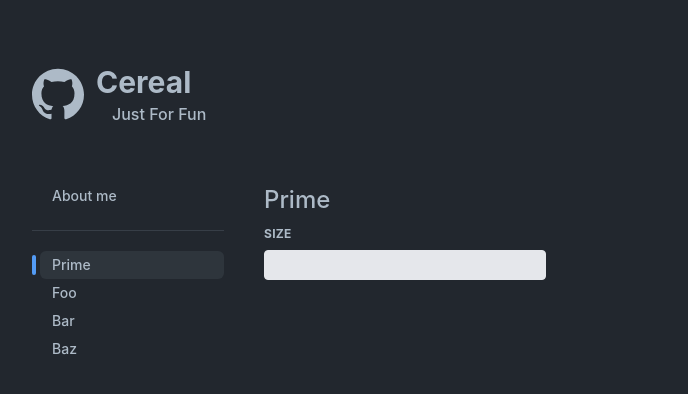
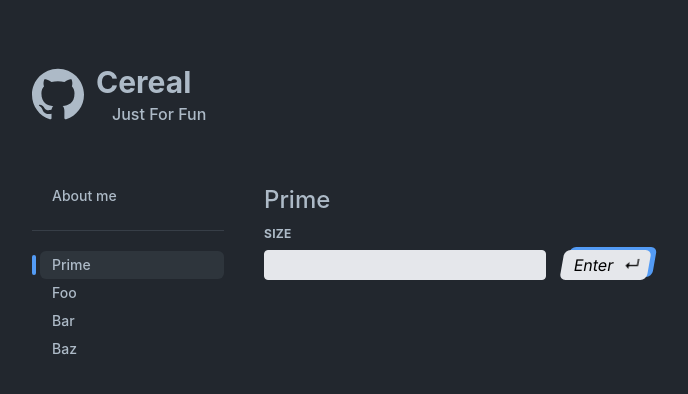
Before and after one commit to cikareto/cereal, a React (Create React App) app: page /prime in a window 1280 px wide. Shown: the top 394 px of the page, without its empty margins (32-720 px from the left). Built offline with nearby package versions, Linux system fonts and the light colour scheme.

Commit message:
style(EnterBtn): add state effect

```diff
--- /dev/null
+++ b/src/components/Button/EnterButton/EnterButton.tsx
@@ -0,0 +1,15 @@
+import "./style.css";
+
+const EnterButton: React.FC = () => {
+  return (
+    <button
+      id="btn-enter"
+      type="submit"
+      className="btn-enter bg-gray-200 px-3 rounded-md flex items-center focus:outline-none focus:bg-gray-300 hover:bg-gray-300"
+    >
+      <span>Enter</span> <div className="icon pl-2">↵</div>
+    </button>
+  );
+};
+
+export default EnterButton;
--- /dev/null
+++ b/src/components/Button/EnterButton/index.tsx
@@ -0,0 +1,3 @@
+import EnterButton from "./EnterButton";
+
+export default EnterButton
--- /dev/null
+++ b/src/components/Button/EnterButton/style.css
@@ -0,0 +1,24 @@
+#btn-enter {
+  transform: skewX(-10deg);
+  box-shadow:
+   rgba(83, 155, 245, 1) 5px -3px;
+}
+
+#btn-enter:active {
+  transform: skewX(-10deg) translate(5px, -3px) scale(0.95);
+  box-shadow: rgba(80, 148, 233, 1) 3px -1px;
+}
+
+#btn-enter .icon {
+  animation: iconBounce 2s ease-in-out infinite;
+}
+
+@keyframes iconBounce {
+  0%, 100% {
+    transform: translateX(0)
+  }
+
+  50% {
+    transform: translateX(20%)
+  }
+}
--- a/src/pages/SpiralPrime/SpiralPrimeForm.tsx
+++ b/src/pages/SpiralPrime/SpiralPrimeForm.tsx
@@ -1,12 +1,11 @@
 import { SyntheticEvent } from "react";
+import EnterButton from "../../components/Button/EnterButton";
 
 interface ISpiralPrimeForm {
-  onSubmit: (e: SyntheticEvent) => void
+  onSubmit: (e: SyntheticEvent) => void;
 }
 
-const SpiralPrimeForm: React.FC<ISpiralPrimeForm> = ({
-  onSubmit,
-}) => {
+const SpiralPrimeForm: React.FC<ISpiralPrimeForm> = ({ onSubmit }) => {
   return (
     <form onSubmit={onSubmit}>
       <label
@@ -15,6 +14,7 @@ const SpiralPrimeForm: React.FC<ISpiralPrimeForm> = ({
       >
         Size
       </label>
+      <div className="flex gap-4">
         <input
           id="spiral-prime_size"
           className="appearance-none block bg-gray-200 text-gray-700 border rounded leading-tight focus:outline-none focus:bg-white py-1 px-4"
@@ -22,6 +22,8 @@ const SpiralPrimeForm: React.FC<ISpiralPrimeForm> = ({
           type="number"
           aria-label="Prime Size"
         />
+        <EnterButton />
+      </div>
     </form>
   );
 };
```
Lines whose indentation alone changed are shown as unchanged.
